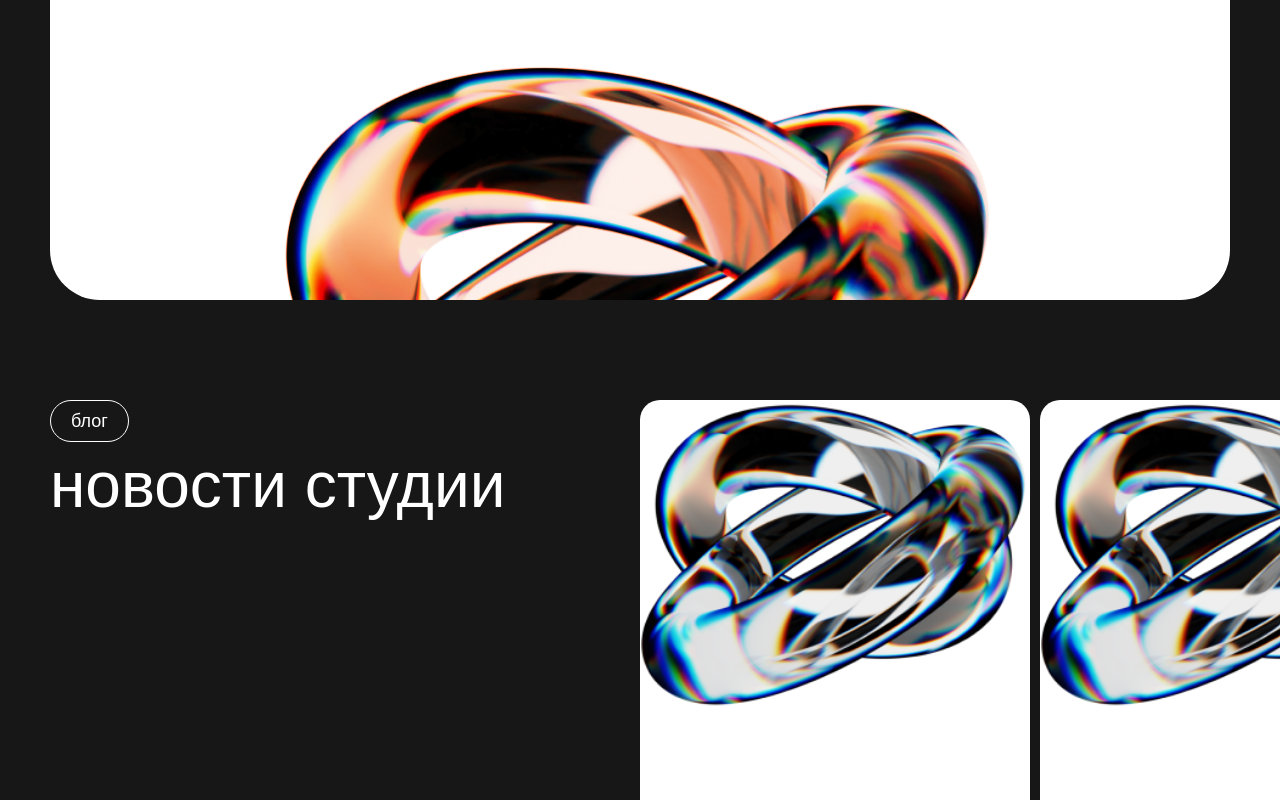
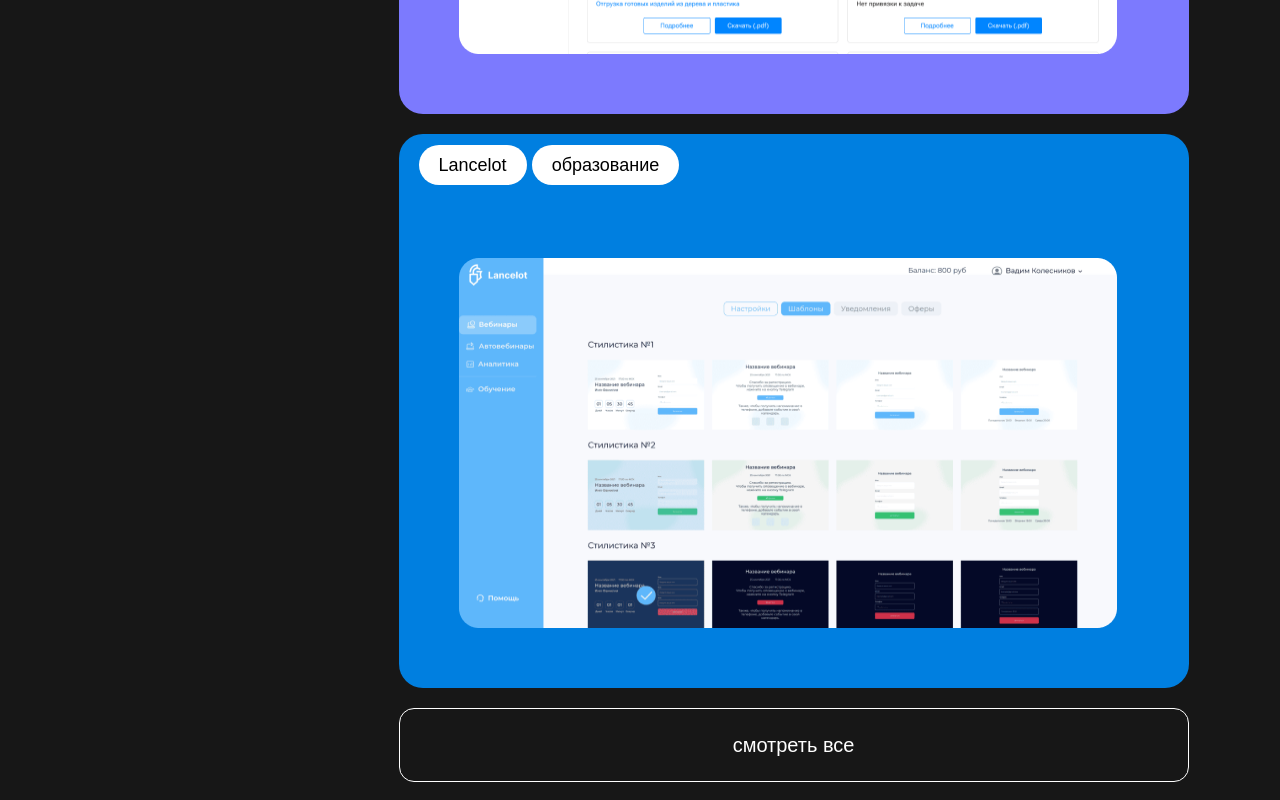
Before and after one commit to Llavrov/way11-web-app, a Next.js app: page / in a window 1280 px wide. Shown: the part 2440-3240 px from the top of the page. Built offline with nearby package versions, Linux system fonts and the light colour scheme.

Commit message:
paddings

```diff
--- a/src/app/page.tsx
+++ b/src/app/page.tsx
@@ -5,7 +5,6 @@ export default function Home() {
   return (
     <main className="flex min-h-screen flex-col items-center justify-between">
       <Main />
-      <Cases />
     </main>
   )
 }
--- a/src/pages/main/cases/CardCase.tsx
+++ b/src/pages/main/cases/CardCase.tsx
@@ -11,7 +11,7 @@ type TCardCase = {
 
 export default function CardCase({tags, photo, background}: TCardCase) {
     return (
-        <div className="p-5 rounded-6 mb-5" style={{ backgroundColor: background }}>
+        <div className="p-5 rounded-6 mb-5 max-w-[790px]" style={{ backgroundColor: background }}>
             <div >
                 {
                     tags.map((title) => (
--- a/src/pages/main/cases/Cases.tsx
+++ b/src/pages/main/cases/Cases.tsx
@@ -21,19 +21,25 @@ const CARDS_OF_CASES = [
 
 export default function Cases() {
     return (
-        <div className="flex justify-between p-24 w-full flex-wrap sm:p-3 w-full">
+        <div className="flex justify-between p-24 sm:p-3 w-full">
             <div>
                 <span className="text-lg rounded-full border-white border border-solid  p-3 px-5 text-white font-medium">что уже сделали</span>
                 <h2 className="text-6xl font-bold text-white my-7">ПРОЕКТЫ</h2>
             </div>
 
-            <div className="w-full">
+            <div>
                 {
                     CARDS_OF_CASES.map((cardObj) => (
                         <CardCase key={cardObj.background} {...cardObj} />
                     ))
                 }
-                <Link href="/cases" className="text-center border border-solid border-white rounded-[15px] mt-10 text-[20px] font-medium text-white py-2 px-[]">смотреть все</Link>
+                <Link href="/cases">
+                    <div className="flex justify-center items-center max-w-[790px] h-[74px] w-screen border border-white border-solid rounded-[15px]">
+                        <p className="text-20">
+                            смотреть все
+                        </p>
+                    </div>
+                </Link>
             </div>
 
 
--- a/src/pages/main/index.tsx
+++ b/src/pages/main/index.tsx
@@ -6,12 +6,14 @@ import OurClients from "@/pages/main/our-clients/OurClients";
 import OurPhilosophy from "@/pages/main/our-philosophy/OurPhilosophy";
 import OurNews from "@/pages/main/our-news/OurNews";
 import ContactUs from "@/pages/main/contact-us/ContactUs";
+import Cases from "@/pages/main/cases/Cases";
 
 export default function Main() {
     return (
         <div className="flex flex-col items-center w-full overflow-hidden justify-between pb-[100px]">
             <PreviewBlock />
             <AboutUs />
+            <Cases />
 
             <OurClients />
             <OurPhilosophy />
--- a/src/pages/main/our-news/OurNews.tsx
+++ b/src/pages/main/our-news/OurNews.tsx
@@ -6,7 +6,7 @@ import Image from "next/image";
 
 export default function OurNews() {
     return (
-        <div className="w-full flex relative flex-row box-border justify-between rounded-[50px] pt-[100px]">
+        <div className="w-full flex relative flex-row box-border justify-between rounded-[50px] py-[240px]">
             <div className="flex flex-col items-left justify-between gap-[30px] h-[463px] pl-[50px]">
                 <div className="flex gap-2 flex-col items-left max-w-[470px]">
                     <div className="flex">
```
